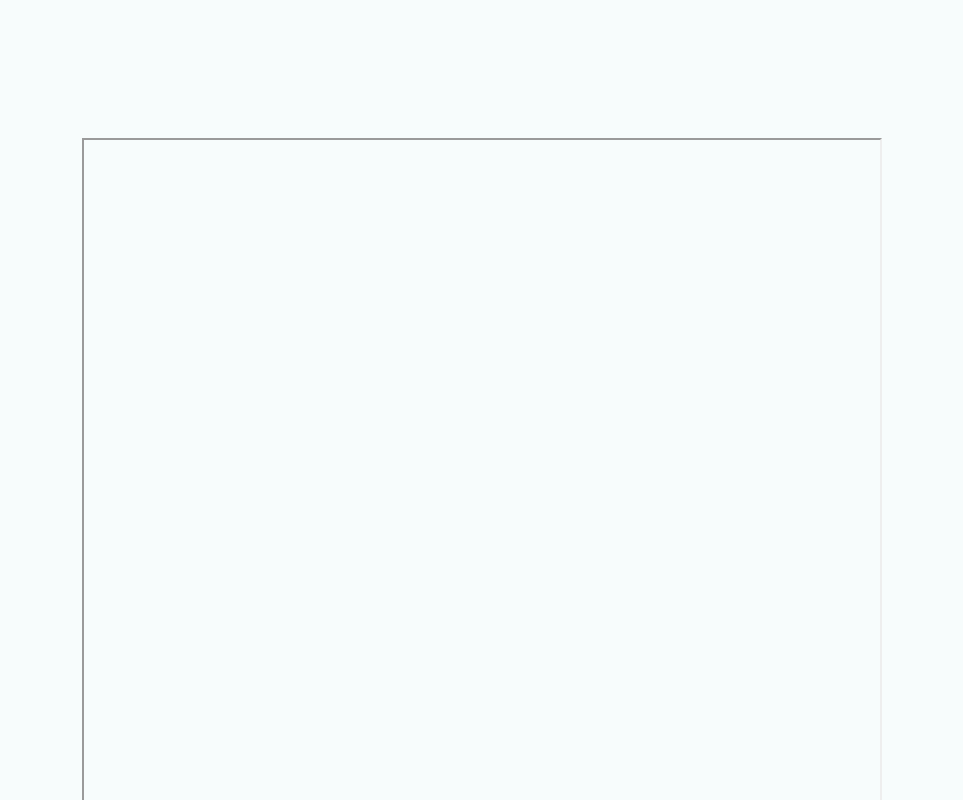
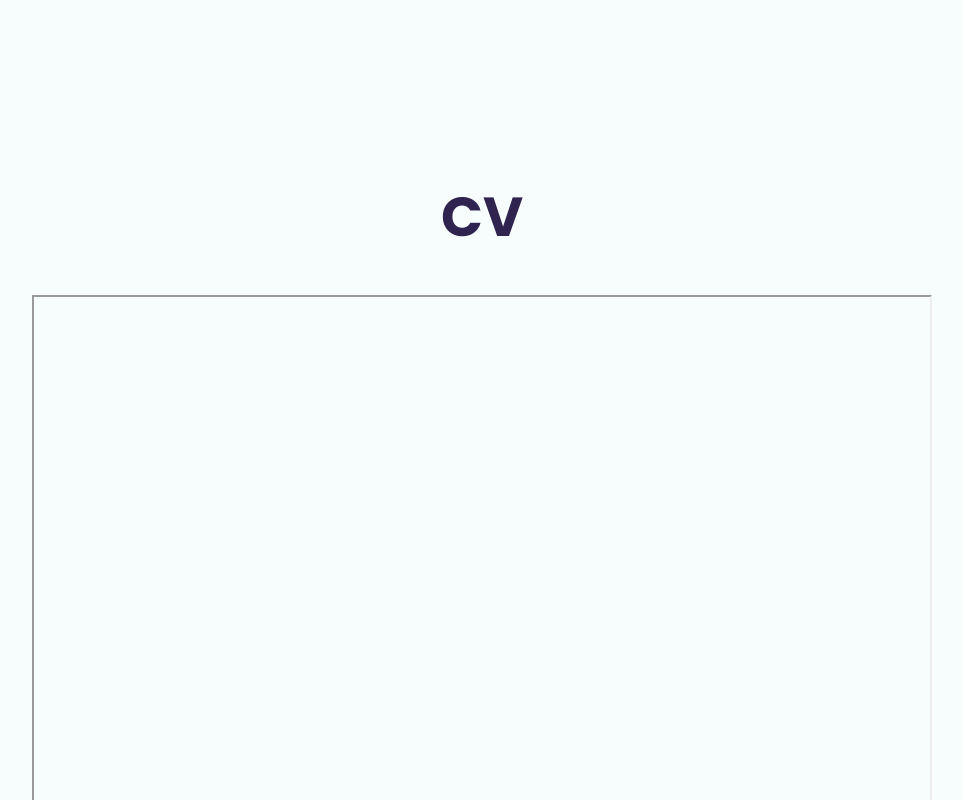
Before and after one commit to RomanLobko231/my-portfolio-webpage, a React (Create React App) app: page / in a window 1280 px wide. Shown: the part 1560-2360 px from the top of the page, without its empty margins (158-1121 px from the left). Built offline with nearby package versions, Linux system fonts and the light colour scheme.

Commit message:
added cv

```diff
--- /dev/null
+++ b/src/components/UI/cv/DesktopCV.jsx
@@ -0,0 +1,13 @@
+
+const DesktopCV = () => {
+    return (
+        <iframe
+            title="cv"
+            src="/cv.pdf"
+            type="application/pdf"
+            style={{ width: '900px', height: '1200px' }}
+        />
+    );
+};
+
+export default DesktopCV;
--- /dev/null
+++ b/src/components/UI/cv/MobileCV.jsx
@@ -0,0 +1,15 @@
+
+const MobileCV = () => {
+  return (
+    <img style={{
+        height: '100%',
+        borderRadius: '18px',
+        width: '90%',
+    }}
+    src="/cv_photo.jpg"
+    alt="My CV"
+    />
+  );
+};
+
+export default MobileCV;
--- a/src/components/UI/greetings/GreetingsComponent.jsx
+++ b/src/components/UI/greetings/GreetingsComponent.jsx
@@ -12,13 +12,11 @@ const GreetingsComponent = () => {
 
     window.addEventListener('resize', handleResize);
 
-    // Clean up the event listener on component unmount
     return () => {
       window.removeEventListener('resize', handleResize);
     };
   }, []);
 
-  // Define a threshold width for conditional rendering
   const thresholdWidth = 1050;
 
   return (
--- a/src/components/pages/Main.jsx
+++ b/src/components/pages/Main.jsx
@@ -1,18 +1,43 @@
+import { useEffect, useState } from "react";
 import GreetingsComponent from "../UI/greetings/GreetingsComponent";
 import SkillsetComponent from "../UI/skills/skillset/SkillsetComponent";
+import MobileCV from "../UI/cv/MobileCV";
+import DesktopCV from "../UI/cv/DesktopCV";
 
 const Main = () => {
+  const [windowWidth, setWindowWidth] = useState(window.innerWidth);
+
+  useEffect(() => {
+    const handleResize = () => {
+      setWindowWidth(window.innerWidth);
+    };
+
+    window.addEventListener('resize', handleResize);
+
+    return () => {
+      window.removeEventListener('resize', handleResize);
+    };
+  }, []);
+
+  const thresholdWidth = 1050;
+
+
   return (
     <div style={{display: 'flex', alignItems: 'center', flexDirection: 'column'}}>
       <GreetingsComponent />
       <SkillsetComponent />
-      <div style={{display: 'flex', alignContent: 'center', justifyContent: 'center', height: '100vh', width:'100vh', marginTop: '8%', marginBottom: '25px'}}>
-      <iframe
-      title="cv"
-        src="/cv.pdf"
-        type="application/pdf"
-        style={{width: '900px', height: '1200px'}}
-      />
+      <div style={{display: 'flex',flexDirection: 'column', alignItems: 'center', justifyContent: 'center', height: '100%', width:'100%', marginTop: '8%', marginBottom: '25px'}}>
+        <h1 style={{
+
+    fontSize: '55px',
+    textAlign: 'center',
+    color: '#2f234f'
+    }}>CV</h1>
+      {windowWidth < thresholdWidth ? (
+        <MobileCV/>
+      ) : (
+        <DesktopCV/>
+      )}
       </div>
     </div>
 
```
Also changed, not shown: public/cv_photo.jpg (added).
